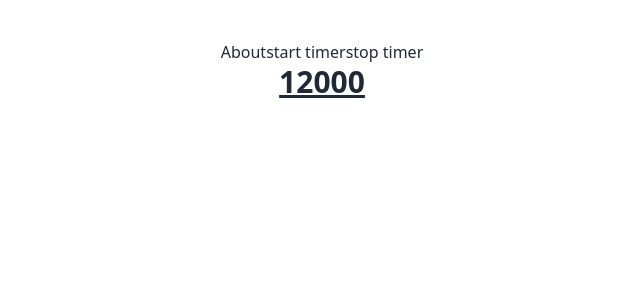
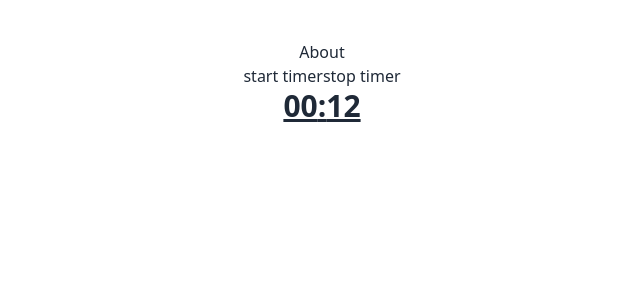
Before and after one commit to GreRut/pomodoro-automatico, a React (Vite) app in the folder pomodoro/: page / in a window 1280 px wide. Shown: the top 300 px of the page, without its empty margins (318-958 px from the left). Built offline with nearby package versions, Linux system fonts and the light colour scheme.

Commit message:
refactor: timmer

```diff
--- a/pomodoro/src/App.tsx
+++ b/pomodoro/src/App.tsx
@@ -1,39 +1,20 @@
-import { MouseEventHandler, useState } from 'react'
 import { Link } from '@tanstack/react-router'
-// import { useLiveDate } from './components/useLiveDate';
 import './App.css'
+import Timer from './components/Timer';
+
 
 function App() {
 
-  const FOCUS_TIME_MINUTES = 0.2 * 60 * 1000;
-  // const BREAK_TIME_MINUTES = 0.1 * 60 * 1000;
-  const [timerCount, setTimerCount] = useState<number>(FOCUS_TIME_MINUTES);
-  const [timerInterval, setTimerInterval] = useState<number | null>(null);
-
-  const startTimer: MouseEventHandler<HTMLButtonElement> = () => {
-    const id = setInterval(() => setTimerCount(prev => prev - 1000), 1000);
-    setTimerInterval(id);
-  }
-
-  const stopTimer: MouseEventHandler<HTMLButtonElement> = () =>{
-    if (timerInterval != null) {
-    clearInterval(timerInterval);
-    }
-  }
   return (
     <>
       <div>
           <Link to="/about" className="[&.active]:font-bold">
             About
           </Link>
-          <button onClick={startTimer}>start timer</button>
-          <button onClick={stopTimer}>stop timer</button>
-          <h1 className="text-3xl font-bold underline">
-            {timerCount}
-          </h1>
+          <Timer/>
       </div>
     </>
   )
 }
 
-export default App
+export default App;
--- /dev/null
+++ b/pomodoro/src/components/Timer.tsx
@@ -0,0 +1,34 @@
+import { MouseEventHandler, useState } from 'react'
+function Timer() {
+
+  const FOCUS_TIME_MINUTES = 0.2 * 60 * 1000;
+  // const BREAK_TIME_MINUTES = 0.1 * 60 * 1000;
+  const [timerCount, setTimerCount] = useState<number>(FOCUS_TIME_MINUTES);
+  const [timerInterval, setTimerInterval] = useState<number | null>(null);
+
+  const startTimer: MouseEventHandler<HTMLButtonElement> = () => {
+    const id = setInterval(() => setTimerCount(prev => prev - 1000), 1000);
+    setTimerInterval(id);
+  }
+
+  const stopTimer: MouseEventHandler<HTMLButtonElement> = () =>{
+    if (timerInterval != null) {
+    clearInterval(timerInterval);
+    }
+  }
+  const timerDate = new Date(timerCount);
+return (
+    <>
+      <div>
+          <button onClick={startTimer}>start timer</button>
+          <button onClick={stopTimer}>stop timer</button>
+          <h1 className="text-3xl font-bold underline">
+            {timerDate.getMinutes().toString().padStart(2, '0')}:
+            {timerDate.getSeconds().toString().padStart(2, '0')}
+          </h1>
+      </div>
+    </>
+  )
+}
+
+export default Timer;
```
Also changed, not shown: pomodoro/src/components/useLiveDate.ts (deleted, +0 -7 lines).
